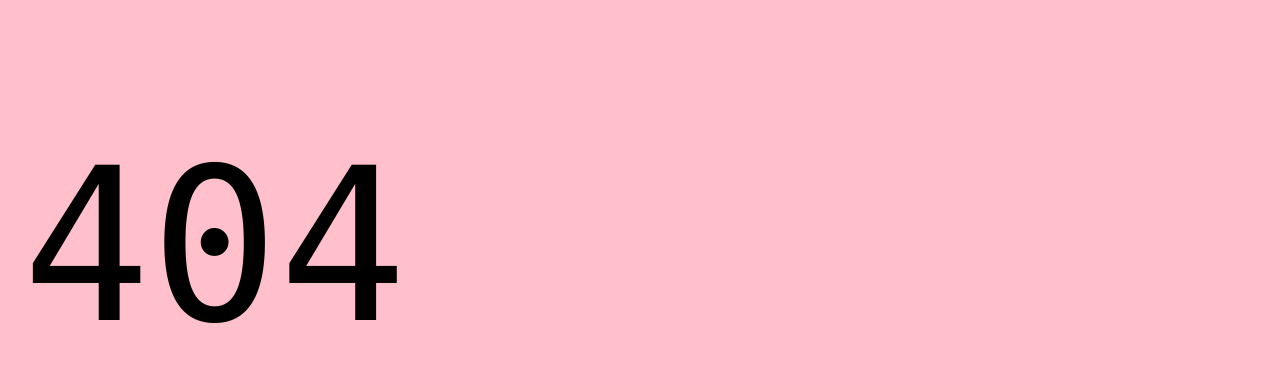
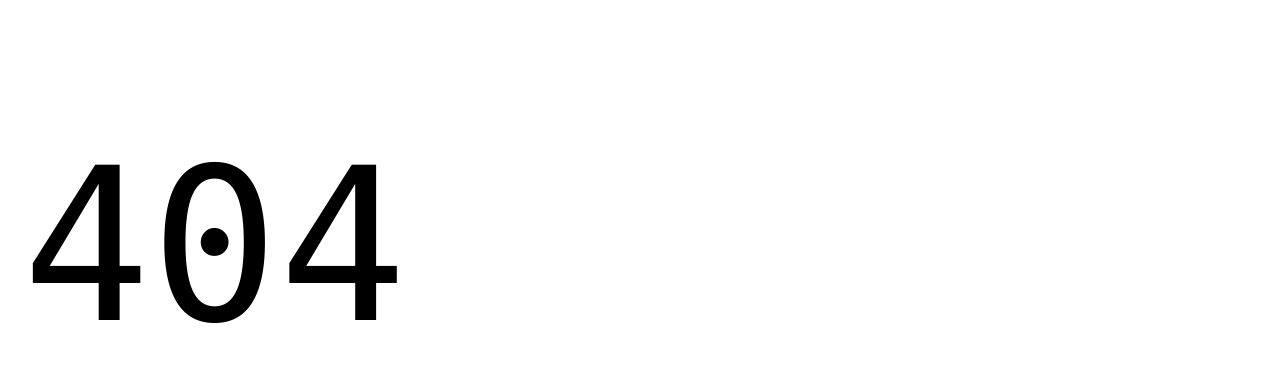
Before and after one commit to meejain/Franklin, a website with bundled scripts: page 404.html in a window 1280 px wide. Shown: the part 62-447 px from the top of the page. Built offline with nearby package versions, Linux system fonts and the light colour scheme; files whose address does not match are found by name.

Commit message:
Update styles.css

```diff
--- a/styles/styles.css
+++ b/styles/styles.css
@@ -14,7 +14,7 @@
   /* colors */
   --link-color: #035fe6;
   --link-hover-color: #136ff6;
-  --background-color: pink;
+  --background-color: #fff;
   --overlay-background-color: #eee;
   --highlight-background-color: #ccc;
   --text-color: #000;
```
